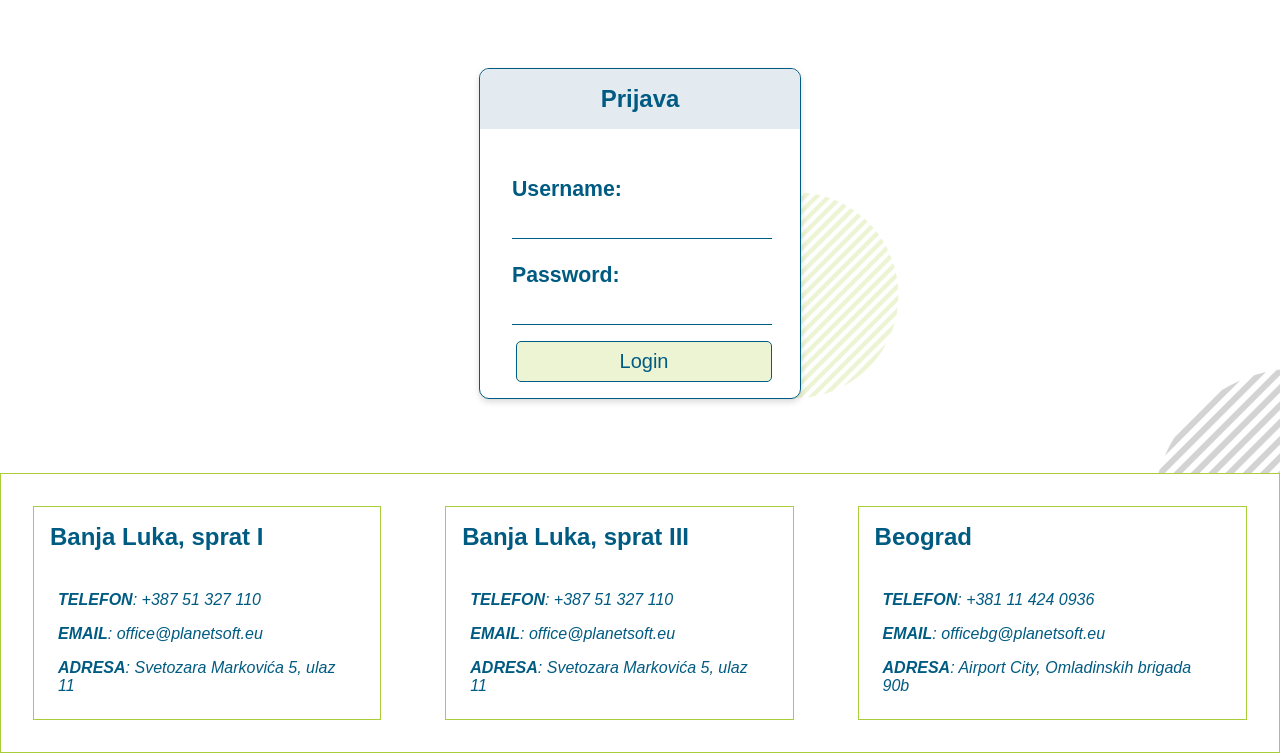
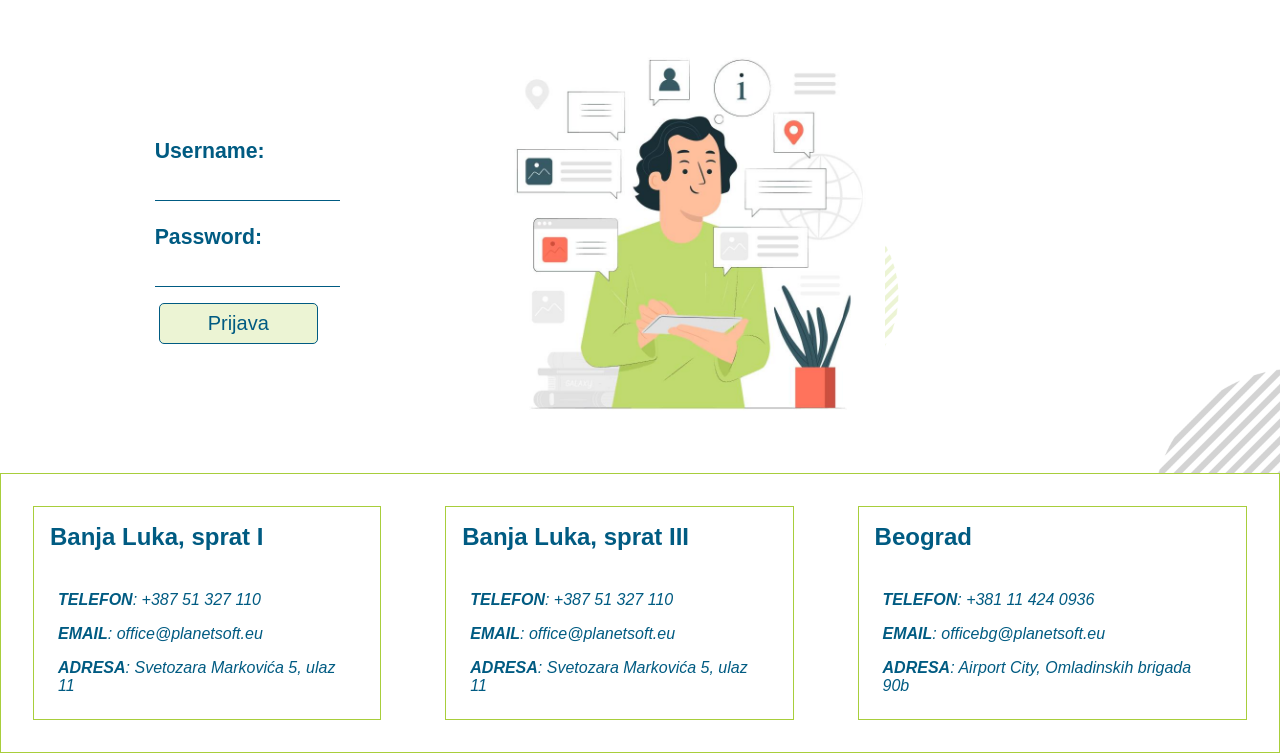
Before and after one commit to PortalPlanetSoft/PlanetSoft-Portal, a Django app: page / in a window 1280 px wide. Shown: the part 47-800 px from the top of the page. Run offline with Django 4.2, Linux system fonts and the light colour scheme; some libraries are stand-ins or nearby versions.

Commit message:
created login page and its styling

```diff
--- a/static/portal/css/form.css
+++ b/static/portal/css/form.css
@@ -100,3 +100,55 @@
   border-radius: 5px;
   cursor: pointer;
 }
+
+.ov-container-center-content {
+  display: flex;
+  flex-direction: column;
+  align-items: center;
+  justify-content: center;
+  height: 90%;
+}
+.ov-form, .ov-password-change .ov-form{
+  width: 25%;
+}
+.ov-form__btn, .ov-password-change .ov-form__btn{
+  display: block;
+  width: 100%;
+  font-size: 1.25rem;
+}
+.ov-login {
+  display: flex;
+  flex-direction: row;
+  justify-content: space-around;
+}
+.ov-login__left {
+  width: 40%;
+}
+.ov-login .ov-form {
+  width: 50%;
+  border: none;
+  box-shadow: none;
+}
+.ov-login img {
+  width: 50%;
+}
+.ov-login button {
+  width: unset;
+  padding: .5rem 3rem;
+}
+.ov-logout a {
+  background-color: var(--primary);
+  color: var(--white);
+  padding: 1rem 3rem;
+  margin: 1rem 0;
+  border-radius: 5px;
+  transition: .5s ease;
+}
+.ov-logout a:hover {
+  background-color: var(--primary);
+  filter: brightness(1.2);
+}
+.ov-password-change div{
+  padding: 1rem 2rem;
+  color: var(--primary);
+}
--- a/static/portal/css/modal.css
+++ b/static/portal/css/modal.css
@@ -23,37 +23,7 @@
     width: 100%;
 }
 
-.ov-container-center-content {
-    display: flex;
-    flex-direction: column;
-    align-items: center;
-    justify-content: center;
-    height: 90%;
-}
-.ov-login .ov-form, .ov-password-change .ov-form{
-    width: 25%;
-}
-.ov-login .ov-form__btn, .ov-password-change .ov-form__btn{
-    display: block;
-    width: 100%;
-    font-size: 1.25rem;
-}
-.ov-logout a {
-    background-color: var(--primary);
-    color: var(--white);
-    padding: 1rem 3rem;
-    margin: 1rem 0;
-    border-radius: 5px;
-    transition: .5s ease;
-}
-.ov-logout a:hover {
-    background-color: var(--primary);
-    filter: brightness(1.2);
-}
-.ov-password-change div{
-    padding: 1rem 2rem;
-    color: var(--primary);
-}
+
 
 .ov-delete-modal__question {
     width: 50%;
--- a/static/portal/css/responsive.css
+++ b/static/portal/css/responsive.css
@@ -117,8 +117,22 @@
   }
 
   /* LOGIN */
-  .ov-login .ov-form, .ov-password-change .ov-form{
+.ov-form, .ov-password-change .ov-form{
     width: 70%;
+  }
+  .ov-login {
+    flex-direction: column;
+    align-items: center;
+    justify-content: center;
+  }
+  .ov-login .ov-form {
+    width: 70%;
+  }
+  .ov-login__left {
+    width: 100%;
+  }
+  .ov-login__right {
+    display: none;
   }
 
   .ov-password-change .ov-form {
--- a/templates/portal/base.html
+++ b/templates/portal/base.html
@@ -31,8 +31,6 @@
         <div class="ov-nav__right">
             <div class="ov-nav__navigation" id="ov-navigation">
                 {% if user.is_authenticated %}
-                    <span class="ov-nav__item">Dobrodo&scaron;{% if user.gender == 'M' %}ao{% else %}
-                        la{% endif %} {{ user.username }}</span>
                     <a href="#" class="ov-nav__item"><i class="fas fa-newspaper"></i> VIJESTI</a>
                     <a href="{% url 'employees' %}" class="ov-nav__item"><i class="fas fa-users"></i> ZAPOSLENI</a>
                     <a href="#" class="ov-nav__item"><i class="fas fa-calendar"></i> KALENDAR</a>
--- a/templates/portal/templates/homepage.html
+++ b/templates/portal/templates/homepage.html
@@ -1,15 +1,21 @@
 {% extends 'portal/base.html' %}
+{% load static %}
 
 {% block body %}
         <div class="ov-container-center-content ov-login">
+        <div class="ov-login__left">
             <form class="ov-form" method="POST">
-            <h3 class="ov-form__title">Prijava</h3>
                 {% csrf_token %}
                 {{ form.as_p }}
                 <div>
-                <button class="ov-form__btn" type="submit">Login</button>
+                    <button class="ov-form__btn" type="submit">Prijava</button>
                 </div>
             </form>
         </div>
+        <div class="ov-login__right">
+            <img src='{% static 'img/login_image.jpg' %}' alt="">
+        </div>
+
+    </div>
 
 {% endblock %}
```
Also changed, not shown: static/img/login_image.jpg (added), users/migrations/0004_alter_user_is_employee_alter_user_profile_pic.py (added). Lines whose indentation alone changed are shown as unchanged.
